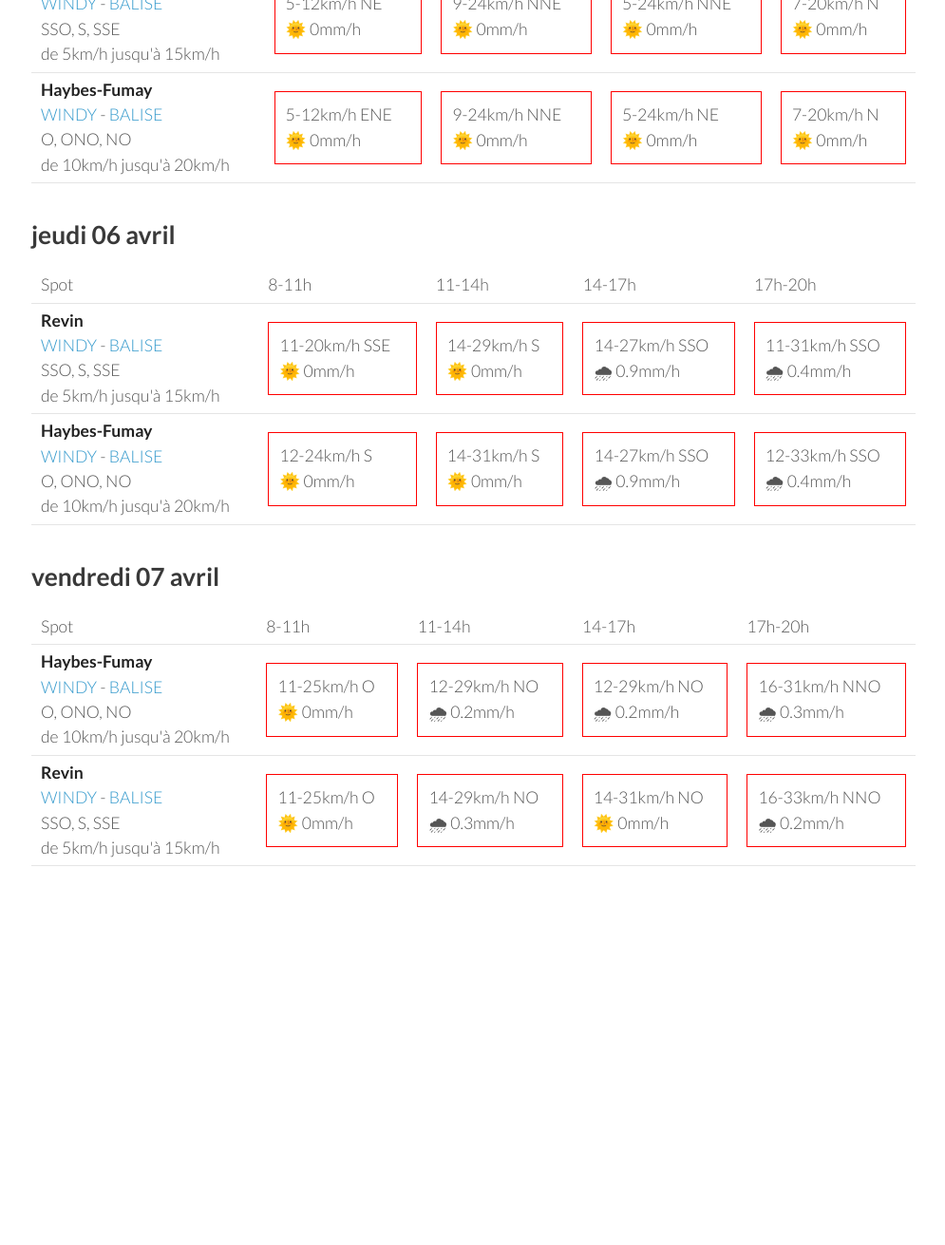
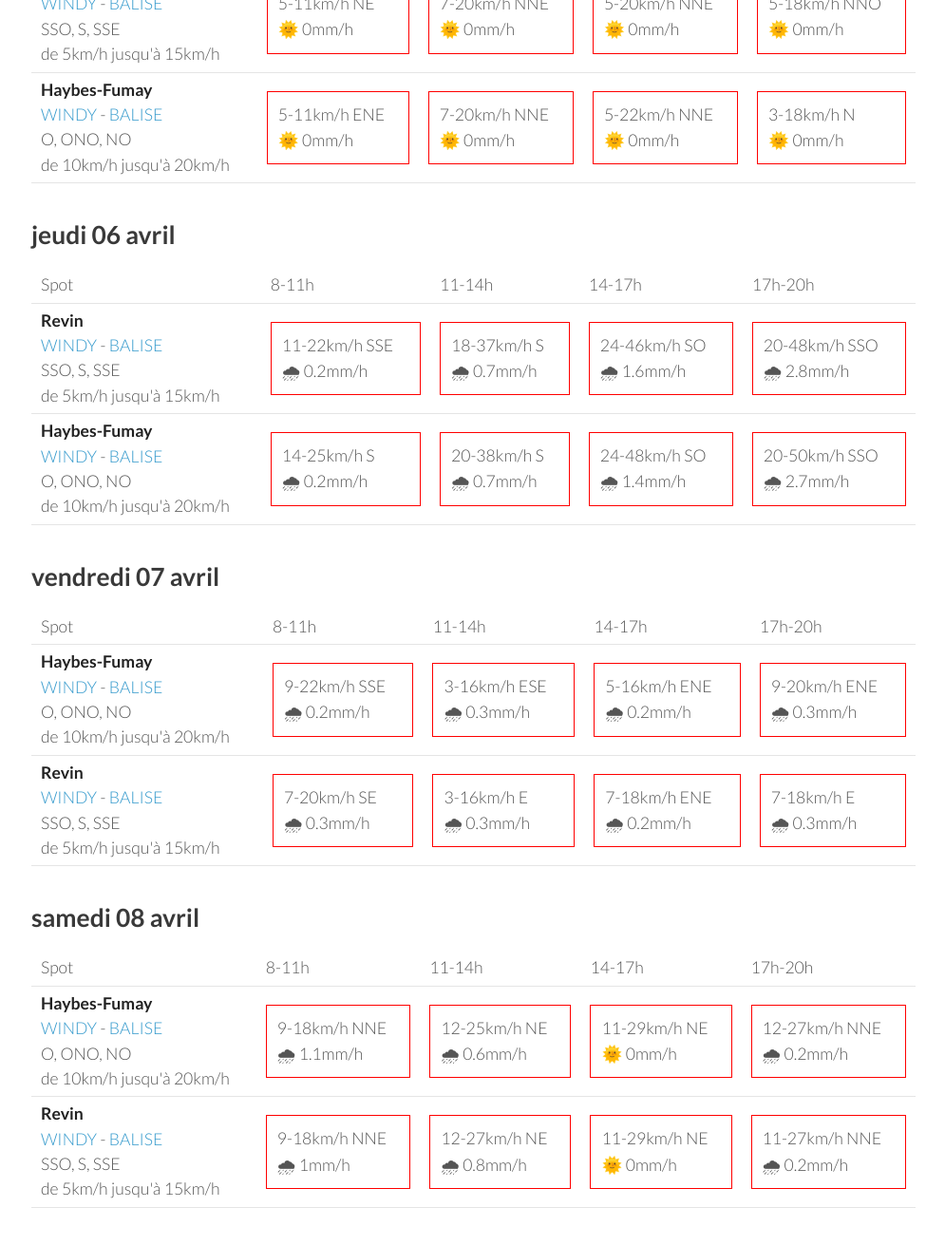
Before and after one commit to parapente-dans-le-nord/parapente-dans-le-nord.github.io, a Jekyll site: the page built from ardennes.markdown, in a window 1280 px wide and 1400 px high, scrolled down 1126 px. Shown: the top 1311 px of the window at 95% size, without its empty margins (25-1020 px from the left). Built offline with Jekyll 4.4.1, drawn with Linux system fonts in a browser that asks for light colours; before the commit the page ends 2166 px from its top, so only the background shows below that; some of the changed text lies outside the part shown.

Commit message:
update index.markdown

```diff
--- a/ardennes.markdown
+++ b/ardennes.markdown
@@ -24,21 +24,19 @@ page mise à jour le lundi 03 avril 06:10
 <tr>
         <td><strong>Haybes-Fumay</strong><br><a href="https://windy.com/49.998/4.715?49.913,4.738,10">WINDY</a> - <span class=""><a href="http://www.balisemeteo.com/balise.php?idBalise=104">BALISE</a> </span><br> <span class="vent-favorable">O, ONO, NO</span><br><span class="force-vent">de 10km/h jusqu'à 20km/h</span> </td>
 
-            <td><div class="not-flyable"><p>3-9km/h NNE</p><p>🌞 0mm/h</p></div></td>
-            <td><div class="not-flyable"><p>7-22km/h NE</p><p>🌞 0mm/h</p></div></td>
+            <td><div class="not-flyable"><p>0-0km/h NA</p><p>🌧️ 0mm/h</p></div></td>
             <td><div class="not-flyable"><p>9-25km/h NE</p><p>🌞 0mm/h</p></div></td>
-            <td><div class="not-flyable"><p>11-27km/h NNE</p><p>🌞 0mm/h</p></div></td>
-
+            <td><div class="not-flyable"><p>11-29km/h NE</p><p>🌞 0mm/h</p></div></td>
+            <td><div class="not-flyable"><p>11-29km/h NE</p><p>🌞 0mm/h</p></div></td>
 
     </tr>
 <tr>
         <td><strong>Revin</strong><br><a href="https://windy.com/49.948/4.625?49.543,4.625,8">WINDY</a> - <span class=""><a href="http://www.balisemeteo.com/balise.php?idBalise=5019">BALISE</a> </span><br> <span class="vent-favorable">SSO, S, SSE</span><br><span class="force-vent">de 5km/h jusqu'à 15km/h</span> </td>
 
-            <td><div class="not-flyable"><p>11-24km/h NNE</p><p>🌞 0mm/h</p></div></td>
-            <td><div class="not-flyable"><p>9-25km/h NE</p><p>🌞 0mm/h</p></div></td>
-            <td><div class="not-flyable"><p>11-29km/h NE</p><p>🌞 0mm/h</p></div></td>
-            <td><div class="not-flyable"><p>11-29km/h NE</p><p>🌞 0mm/h</p></div></td>
-
+            <td><div class="not-flyable"><p>0-0km/h NA</p><p>🌧️ 0mm/h</p></div></td>
+            <td><div class="not-flyable"><p>11-31km/h NE</p><p>🌞 0mm/h</p></div></td>
+            <td><div class="not-flyable"><p>11-33km/h NE</p><p>🌞 0mm/h</p></div></td>
+            <td><div class="not-flyable"><p>11-33km/h NE</p><p>🌞 0mm/h</p></div></td>
 
     </tr>
 
@@ -60,8 +58,8 @@ page mise à jour le lundi 03 avril 06:10
 <tr>
         <td><strong>Revin</strong><br><a href="https://windy.com/49.948/4.625?49.543,4.625,8">WINDY</a> - <span class=""><a href="http://www.balisemeteo.com/balise.php?idBalise=5019">BALISE</a> </span><br> <span class="vent-favorable">SSO, S, SSE</span><br><span class="force-vent">de 5km/h jusqu'à 15km/h</span> </td>
 
-            <td><div class="not-flyable"><p>7-20km/h NNE</p><p>🌞 0mm/h</p></div></td>
-            <td><div class="not-flyable"><p>7-20km/h NE</p><p>🌞 0mm/h</p></div></td>
+            <td><div class="not-flyable"><p>9-20km/h NNE</p><p>🌞 0mm/h</p></div></td>
+            <td><div class="not-flyable"><p>7-22km/h NE</p><p>🌞 0mm/h</p></div></td>
             <td><div class="not-flyable"><p>9-25km/h NE</p><p>🌞 0mm/h</p></div></td>
             <td><div class="not-flyable"><p>9-25km/h NE</p><p>🌞 0mm/h</p></div></td>
 
@@ -71,9 +69,9 @@ page mise à jour le lundi 03 avril 06:10
         <td><strong>Haybes-Fumay</strong><br><a href="https://windy.com/49.998/4.715?49.913,4.738,10">WINDY</a> - <span class=""><a href="http://www.balisemeteo.com/balise.php?idBalise=104">BALISE</a> </span><br> <span class="vent-favorable">O, ONO, NO</span><br><span class="force-vent">de 10km/h jusqu'à 20km/h</span> </td>
 
             <td><div class="not-flyable"><p>3-9km/h NNE</p><p>🌞 0mm/h</p></div></td>
-            <td><div class="not-flyable"><p>5-16km/h NNE</p><p>🌞 0mm/h</p></div></td>
+            <td><div class="not-flyable"><p>5-18km/h NNE</p><p>🌞 0mm/h</p></div></td>
             <td><div class="not-flyable"><p>9-24km/h NNE</p><p>🌞 0mm/h</p></div></td>
-            <td><div class="not-flyable"><p>9-25km/h N</p><p>🌞 0mm/h</p></div></td>
+            <td><div class="not-flyable"><p>9-25km/h NNE</p><p>🌞 0mm/h</p></div></td>
 
 
     </tr>
@@ -96,20 +94,20 @@ page mise à jour le lundi 03 avril 06:10
 <tr>
         <td><strong>Revin</strong><br><a href="https://windy.com/49.948/4.625?49.543,4.625,8">WINDY</a> - <span class=""><a href="http://www.balisemeteo.com/balise.php?idBalise=5019">BALISE</a> </span><br> <span class="vent-favorable">SSO, S, SSE</span><br><span class="force-vent">de 5km/h jusqu'à 15km/h</span> </td>
 
-            <td><div class="not-flyable"><p>5-12km/h NE</p><p>🌞 0mm/h</p></div></td>
-            <td><div class="not-flyable"><p>9-24km/h NNE</p><p>🌞 0mm/h</p></div></td>
-            <td><div class="not-flyable"><p>5-24km/h NNE</p><p>🌞 0mm/h</p></div></td>
-            <td><div class="not-flyable"><p>7-20km/h N</p><p>🌞 0mm/h</p></div></td>
+            <td><div class="not-flyable"><p>5-11km/h NE</p><p>🌞 0mm/h</p></div></td>
+            <td><div class="not-flyable"><p>7-20km/h NNE</p><p>🌞 0mm/h</p></div></td>
+            <td><div class="not-flyable"><p>5-20km/h NNE</p><p>🌞 0mm/h</p></div></td>
+            <td><div class="not-flyable"><p>5-18km/h NNO</p><p>🌞 0mm/h</p></div></td>
 
 
     </tr>
 <tr>
         <td><strong>Haybes-Fumay</strong><br><a href="https://windy.com/49.998/4.715?49.913,4.738,10">WINDY</a> - <span class=""><a href="http://www.balisemeteo.com/balise.php?idBalise=104">BALISE</a> </span><br> <span class="vent-favorable">O, ONO, NO</span><br><span class="force-vent">de 10km/h jusqu'à 20km/h</span> </td>
 
-            <td><div class="not-flyable"><p>5-12km/h ENE</p><p>🌞 0mm/h</p></div></td>
-            <td><div class="not-flyable"><p>9-24km/h NNE</p><p>🌞 0mm/h</p></div></td>
-            <td><div class="not-flyable"><p>5-24km/h NE</p><p>🌞 0mm/h</p></div></td>
-            <td><div class="not-flyable"><p>7-20km/h N</p><p>🌞 0mm/h</p></div></td>
+            <td><div class="not-flyable"><p>5-11km/h ENE</p><p>🌞 0mm/h</p></div></td>
+            <td><div class="not-flyable"><p>7-20km/h NNE</p><p>🌞 0mm/h</p></div></td>
+            <td><div class="not-flyable"><p>5-22km/h NNE</p><p>🌞 0mm/h</p></div></td>
+            <td><div class="not-flyable"><p>3-18km/h N</p><p>🌞 0mm/h</p></div></td>
 
 
     </tr>
@@ -132,20 +130,20 @@ page mise à jour le lundi 03 avril 06:10
 <tr>
         <td><strong>Revin</strong><br><a href="https://windy.com/49.948/4.625?49.543,4.625,8">WINDY</a> - <span class=""><a href="http://www.balisemeteo.com/balise.php?idBalise=5019">BALISE</a> </span><br> <span class="vent-favorable">SSO, S, SSE</span><br><span class="force-vent">de 5km/h jusqu'à 15km/h</span> </td>
 
-            <td><div class="not-flyable"><p>11-20km/h SSE</p><p>🌞 0mm/h</p></div></td>
-            <td><div class="not-flyable"><p>14-29km/h S</p><p>🌞 0mm/h</p></div></td>
-            <td><div class="not-flyable"><p>14-27km/h SSO</p><p>🌧 0.9mm/h</p></div></td>
-            <td><div class="not-flyable"><p>11-31km/h SSO</p><p>🌧 0.4mm/h</p></div></td>
+            <td><div class="not-flyable"><p>11-22km/h SSE</p><p>🌧 0.2mm/h</p></div></td>
+            <td><div class="not-flyable"><p>18-37km/h S</p><p>🌧 0.7mm/h</p></div></td>
+            <td><div class="not-flyable"><p>24-46km/h SO</p><p>🌧 1.6mm/h</p></div></td>
+            <td><div class="not-flyable"><p>20-48km/h SSO</p><p>🌧 2.8mm/h</p></div></td>
 
 
     </tr>
 <tr>
         <td><strong>Haybes-Fumay</strong><br><a href="https://windy.com/49.998/4.715?49.913,4.738,10">WINDY</a> - <span class=""><a href="http://www.balisemeteo.com/balise.php?idBalise=104">BALISE</a> </span><br> <span class="vent-favorable">O, ONO, NO</span><br><span class="force-vent">de 10km/h jusqu'à 20km/h</span> </td>
 
-            <td><div class="not-flyable"><p>12-24km/h S</p><p>🌞 0mm/h</p></div></td>
-            <td><div class="not-flyable"><p>14-31km/h S</p><p>🌞 0mm/h</p></div></td>
-            <td><div class="not-flyable"><p>14-27km/h SSO</p><p>🌧 0.9mm/h</p></div></td>
-            <td><div class="not-flyable"><p>12-33km/h SSO</p><p>🌧 0.4mm/h</p></div></td>
+            <td><div class="not-flyable"><p>14-25km/h S</p><p>🌧 0.2mm/h</p></div></td>
+            <td><div class="not-flyable"><p>20-38km/h S</p><p>🌧 0.7mm/h</p></div></td>
+            <td><div class="not-flyable"><p>24-48km/h SO</p><p>🌧 1.4mm/h</p></div></td>
+            <td><div class="not-flyable"><p>20-50km/h SSO</p><p>🌧 2.7mm/h</p></div></td>
 
 
     </tr>
@@ -168,20 +166,20 @@ page mise à jour le lundi 03 avril 06:10
 <tr>
         <td><strong>Haybes-Fumay</strong><br><a href="https://windy.com/49.998/4.715?49.913,4.738,10">WINDY</a> - <span class=""><a href="http://www.balisemeteo.com/balise.php?idBalise=104">BALISE</a> </span><br> <span class="vent-favorable">O, ONO, NO</span><br><span class="force-vent">de 10km/h jusqu'à 20km/h</span> </td>
 
-            <td><div class="not-flyable"><p>11-25km/h O</p><p>🌞 0mm/h</p></div></td>
-            <td><div class="not-flyable"><p>12-29km/h NO</p><p>🌧 0.2mm/h</p></div></td>
-            <td><div class="not-flyable"><p>12-29km/h NO</p><p>🌧 0.2mm/h</p></div></td>
-            <td><div class="not-flyable"><p>16-31km/h NNO</p><p>🌧 0.3mm/h</p></div></td>
+            <td><div class="not-flyable"><p>9-22km/h SSE</p><p>🌧 0.2mm/h</p></div></td>
+            <td><div class="not-flyable"><p>3-16km/h ESE</p><p>🌧 0.3mm/h</p></div></td>
+            <td><div class="not-flyable"><p>5-16km/h ENE</p><p>🌧 0.2mm/h</p></div></td>
+            <td><div class="not-flyable"><p>9-20km/h ENE</p><p>🌧 0.3mm/h</p></div></td>
 
 
     </tr>
 <tr>
         <td><strong>Revin</strong><br><a href="https://windy.com/49.948/4.625?49.543,4.625,8">WINDY</a> - <span class=""><a href="http://www.balisemeteo.com/balise.php?idBalise=5019">BALISE</a> </span><br> <span class="vent-favorable">SSO, S, SSE</span><br><span class="force-vent">de 5km/h jusqu'à 15km/h</span> </td>
 
-            <td><div class="not-flyable"><p>11-25km/h O</p><p>🌞 0mm/h</p></div></td>
-            <td><div class="not-flyable"><p>14-29km/h NO</p><p>🌧 0.3mm/h</p></div></td>
-            <td><div class="not-flyable"><p>14-31km/h NO</p><p>🌞 0mm/h</p></div></td>
-            <td><div class="not-flyable"><p>16-33km/h NNO</p><p>🌧 0.2mm/h</p></div></td>
+            <td><div class="not-flyable"><p>7-20km/h SE</p><p>🌧 0.3mm/h</p></div></td>
+            <td><div class="not-flyable"><p>3-16km/h E</p><p>🌧 0.3mm/h</p></div></td>
+            <td><div class="not-flyable"><p>7-18km/h ENE</p><p>🌧 0.2mm/h</p></div></td>
+            <td><div class="not-flyable"><p>7-18km/h E</p><p>🌧 0.3mm/h</p></div></td>
 
 
     </tr>
@@ -189,3 +187,39 @@ page mise à jour le lundi 03 avril 06:10
 </tbody>
 </table>
 {:/}
+## samedi 08 avril
+
+{::nomarkdown}
+<table>
+  <tbody>
+    <tr>
+      <td>Spot</td>
+      <td>8-11h</td>
+      <td>11-14h</td>
+      <td>14-17h</td>
+      <td>17h-20h</td>
+    </tr>
+<tr>
+        <td><strong>Haybes-Fumay</strong><br><a href="https://windy.com/49.998/4.715?49.913,4.738,10">WINDY</a> - <span class=""><a href="http://www.balisemeteo.com/balise.php?idBalise=104">BALISE</a> </span><br> <span class="vent-favorable">O, ONO, NO</span><br><span class="force-vent">de 10km/h jusqu'à 20km/h</span> </td>
+
+            <td><div class="not-flyable"><p>9-18km/h NNE</p><p>🌧 1.1mm/h</p></div></td>
+            <td><div class="not-flyable"><p>12-25km/h NE</p><p>🌧 0.6mm/h</p></div></td>
+            <td><div class="not-flyable"><p>11-29km/h NE</p><p>🌞 0mm/h</p></div></td>
+            <td><div class="not-flyable"><p>12-27km/h NNE</p><p>🌧 0.2mm/h</p></div></td>
+
+
+    </tr>
+<tr>
+        <td><strong>Revin</strong><br><a href="https://windy.com/49.948/4.625?49.543,4.625,8">WINDY</a> - <span class=""><a href="http://www.balisemeteo.com/balise.php?idBalise=5019">BALISE</a> </span><br> <span class="vent-favorable">SSO, S, SSE</span><br><span class="force-vent">de 5km/h jusqu'à 15km/h</span> </td>
+
+            <td><div class="not-flyable"><p>9-18km/h NNE</p><p>🌧 1mm/h</p></div></td>
+            <td><div class="not-flyable"><p>12-27km/h NE</p><p>🌧 0.8mm/h</p></div></td>
+            <td><div class="not-flyable"><p>11-29km/h NE</p><p>🌞 0mm/h</p></div></td>
+            <td><div class="not-flyable"><p>11-27km/h NNE</p><p>🌧 0.2mm/h</p></div></td>
+
+
+    </tr>
+
+</tbody>
+</table>
+{:/}
```
Also changed, not shown: other parts of ardennes.markdown (+1 -1 lines).
